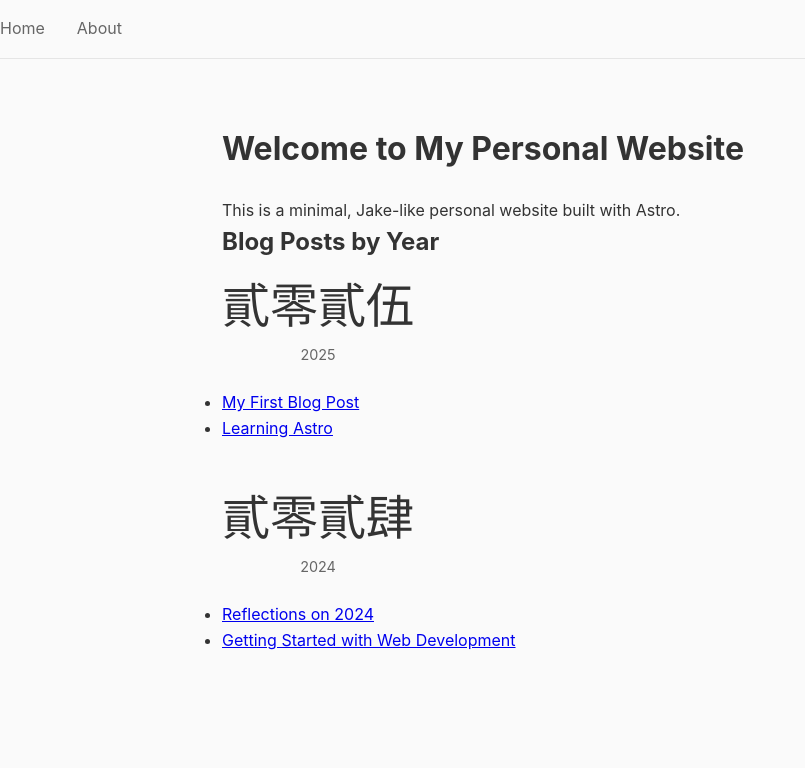
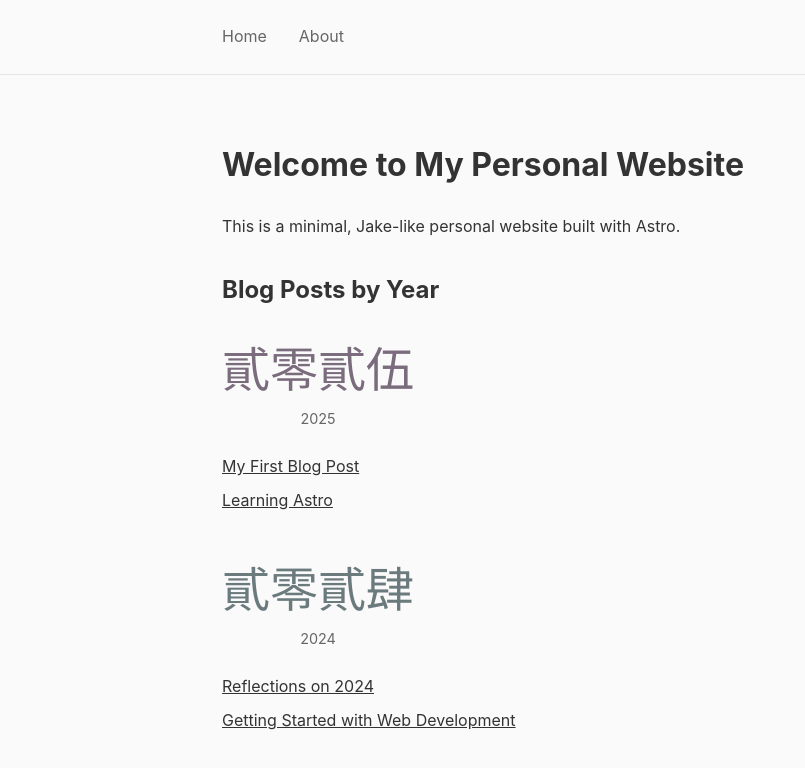
Before and after one commit to alex-wy-hsu/My-Personal-Website, an Astro site: page / in a window 1280 px wide. Shown: the whole page, without its empty margins (0-805 px from the left). Built offline with nearby package versions, Linux system fonts and the light colour scheme; Astro itself is replaced by a stand-in of ours.

Commit message:
feat(Step 3): Establish color system with CSS variables
- Create global.css with neutral and accent color variables
- Define low-saturation accent colors for 2025-2022
- Centralize color management for easy customization
- Add getYearAccentVar utility for CSS variable access
- Apply accent colors to year badges
- Keep overall design minimal and comfortable to read
- pnpm build succeeds

```diff
--- a/src/components/YearBadge.astro
+++ b/src/components/YearBadge.astro
@@ -1,5 +1,5 @@
 ---
-import { toChineseUpperYear } from '../utils/dateHelpers';
+import { toChineseUpperYear, getYearAccentVar } from '../utils/dateHelpers';
 
 interface Props {
   year: number;
@@ -7,10 +7,13 @@ interface Props {
 
 const { year } = Astro.props;
 const chineseYear = toChineseUpperYear(year);
+const accentColor = getYearAccentVar(year);
 ---
 
 <div class="year-badge">
-  <div class="year-badge-text">{chineseYear}</div>
+  <div class="year-badge-text" style={{ color: accentColor }}>
+    {chineseYear}
+  </div>
   <div class="year-badge-number">{year}</div>
 </div>
 
@@ -26,10 +29,11 @@ const chineseYear = toChineseUpperYear(year);
     font-family: "京華老宋體", "KingHwa_OldSong", "PMingLiU", "Songti TC", serif;
     line-height: 1.2;
     margin-bottom: 0.5rem;
+    transition: opacity 0.2s;
   }
 
   .year-badge-number {
     font-size: 0.9rem;
-    color: #666;
+    color: var(--muted);
   }
 </style>
--- a/src/layouts/Layout.astro
+++ b/src/layouts/Layout.astro
@@ -1,4 +1,6 @@
 ---
+import '../styles/global.css';
+
 interface Props {
   title: string;
 }
@@ -14,52 +16,6 @@ const { title } = Astro.props;
     <meta name="viewport" content="width=device-width" />
     <meta name="generator" content={Astro.generator} />
     <title>{title}</title>
-    <style is:global>
-      * {
-        margin: 0;
-        padding: 0;
-        box-sizing: border-box;
-      }
-
-      body {
-        font-family: -apple-system, BlinkMacSystemFont, "Segoe UI", Roboto, "Helvetica Neue", Arial, sans-serif;
-        line-height: 1.6;
-        color: #333;
-        background-color: #fafafa;
-      }
-
-      main {
-        max-width: 900px;
-        margin: 0 auto;
-        padding: 2rem;
-      }
-
-      h1 {
-        margin-bottom: 1.5rem;
-      }
-
-      nav {
-        padding: 1rem 0;
-        border-bottom: 1px solid #e5e5e5;
-        margin-bottom: 2rem;
-      }
-
-      nav ul {
-        list-style: none;
-        display: flex;
-        gap: 2rem;
-      }
-
-      nav a {
-        text-decoration: none;
-        color: #666;
-        transition: color 0.2s;
-      }
-
-      nav a:hover {
-        color: #333;
-      }
-    </style>
   </head>
   <body>
     <nav>
--- /dev/null
+++ b/src/styles/global.css
@@ -0,0 +1,103 @@
+/* Global CSS Variables and Styling */
+
+:root {
+  /* Neutral colors */
+  --bg: #fafafa;
+  --text: #333333;
+  --muted: #666666;
+  --border: #e5e5e5;
+
+  /* Year accent colors (low saturation) */
+  --accent-2025: #7a6b7d;  /* Muted purple */
+  --accent-2024: #6b7a7d;  /* Muted blue-gray */
+  --accent-2023: #7a7d6b;  /* Muted olive */
+  --accent-2022: #7d7a6b;  /* Muted brown */
+}
+
+* {
+  margin: 0;
+  padding: 0;
+  box-sizing: border-box;
+}
+
+body {
+  font-family: -apple-system, BlinkMacSystemFont, "Segoe UI", Roboto, "Helvetica Neue", Arial, sans-serif;
+  line-height: 1.6;
+  color: var(--text);
+  background-color: var(--bg);
+}
+
+main {
+  max-width: 900px;
+  margin: 0 auto;
+  padding: 2rem;
+}
+
+h1 {
+  margin-bottom: 1.5rem;
+}
+
+h2 {
+  margin-top: 2rem;
+  margin-bottom: 1rem;
+}
+
+nav {
+  padding: 1rem 0;
+  border-bottom: 1px solid var(--border);
+  margin-bottom: 2rem;
+}
+
+nav ul {
+  list-style: none;
+  display: flex;
+  gap: 2rem;
+  max-width: 900px;
+  margin: 0 auto;
+  padding: 0 2rem;
+}
+
+nav a {
+  text-decoration: none;
+  color: var(--muted);
+  transition: color 0.2s;
+}
+
+nav a:hover {
+  color: var(--text);
+}
+
+a {
+  color: var(--text);
+  transition: opacity 0.2s;
+}
+
+a:hover {
+  opacity: 0.7;
+}
+
+ul {
+  list-style: none;
+  padding: 0;
+}
+
+li {
+  margin: 0.5rem 0;
+}
+
+article {
+  line-height: 1.8;
+}
+
+article h1 {
+  margin-bottom: 0.5rem;
+}
+
+article time {
+  color: var(--muted);
+  font-size: 0.9rem;
+}
+
+article p {
+  margin: 1rem 0;
+}
--- a/src/utils/dateHelpers.ts
+++ b/src/utils/dateHelpers.ts
@@ -22,3 +22,11 @@ export function toChineseUpperYear(year: number): string {
     .map(digit => digitMap[digit])
     .join('');
 }
+
+/**
+ * Get CSS variable name for year accent color
+ * e.g., 2025 -> "var(--accent-2025)"
+ */
+export function getYearAccentVar(year: number): string {
+  return `var(--accent-${year})`;
+}
```
